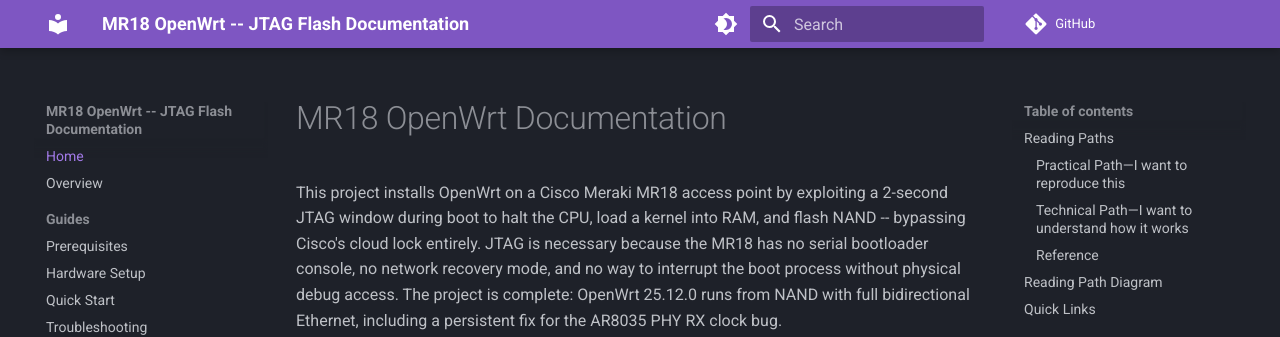
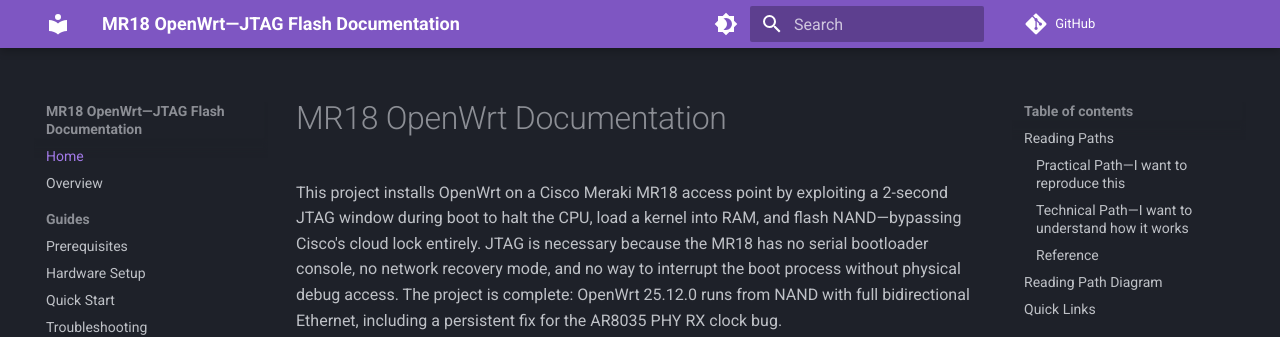
Before and after one commit to bsikar/mr18-openwrt, an MkDocs documentation site: the page built from docs/index.md, in a window 1280 px wide and 900 px high. Shown: the top 337 px of the window. Built offline with MkDocs 1.6.1 and Material for MkDocs 9.7.7, drawn with Linux system fonts in a browser that asks for light colours; comment, search, counter and statistics services are not loaded.

```diff
--- a/docs/index.md
+++ b/docs/index.md
@@ -1,6 +1,6 @@
 # MR18 OpenWrt Documentation
 
-This project installs OpenWrt on a Cisco Meraki MR18 access point by exploiting a 2-second JTAG window during boot to halt the CPU, load a kernel into RAM, and flash NAND -- bypassing Cisco's cloud lock entirely. JTAG is necessary because the MR18 has no serial bootloader console, no network recovery mode, and no way to interrupt the boot process without physical debug access. The project is complete: OpenWrt 25.12.0 runs from NAND with full bidirectional Ethernet, including a persistent fix for the AR8035 PHY RX clock bug.
+This project installs OpenWrt on a Cisco Meraki MR18 access point by exploiting a 2-second JTAG window during boot to halt the CPU, load a kernel into RAM, and flash NAND—bypassing Cisco's cloud lock entirely. JTAG is necessary because the MR18 has no serial bootloader console, no network recovery mode, and no way to interrupt the boot process without physical debug access. The project is complete: OpenWrt 25.12.0 runs from NAND with full bidirectional Ethernet, including a persistent fix for the AR8035 PHY RX clock bug.
 
 ---
 
--- a/mkdocs.yml
+++ b/mkdocs.yml
@@ -1,4 +1,4 @@
-site_name: MR18 OpenWrt -- JTAG Flash Documentation
+site_name: MR18 OpenWrt—JTAG Flash Documentation
 site_description: Installing OpenWrt on a Cisco Meraki MR18 via JTAG
 repo_url: https://github.com/bsikar/mr18-openwrt
 
```
